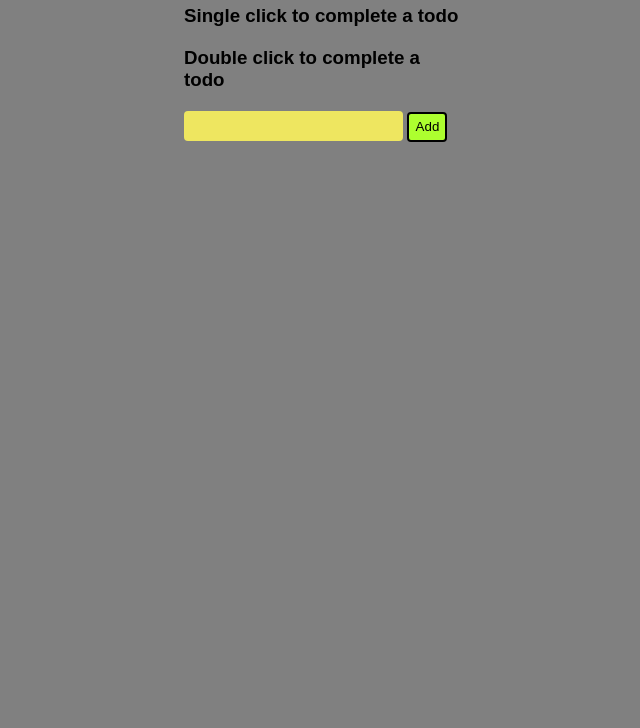
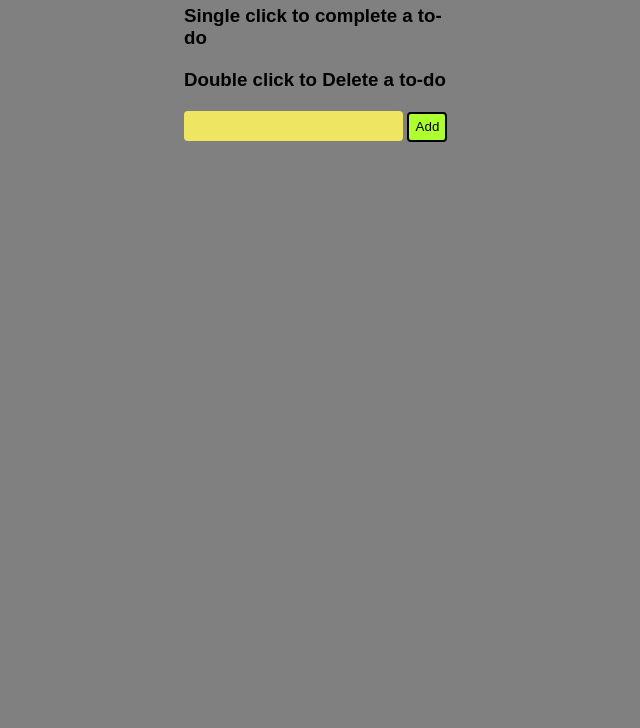
Before and after one commit to bhatanu03/bhatanus03.github.io, a plain HTML site: page index.html in a window 1280 px wide. Shown: the part 72-800 px from the top of the page, without its empty margins (316-956 px from the left). Drawn offline with Linux system fonts and the light colour scheme.

Commit message:
Update index.html

```diff
--- a/index.html
+++ b/index.html
@@ -9,8 +9,8 @@
 </head>
 <body>
     <h1>TO DO LIST</h1>
-    <h3>Single click to complete a todo</h3>
-    <h3>Double click to complete a todo</h3>
+    <h3>Single click to complete a to-do</h3>
+    <h3>Double click to  Delete a to-do</h3>
 
     <div>
         <input id="inputField" type="text">
```
